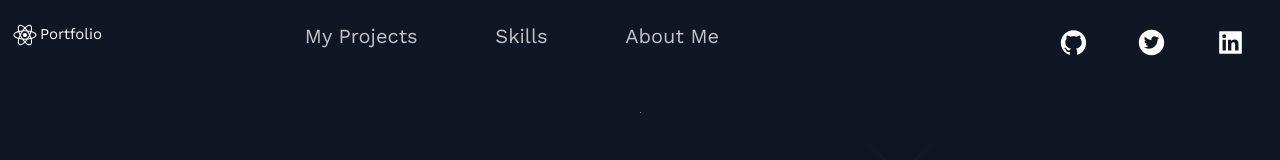
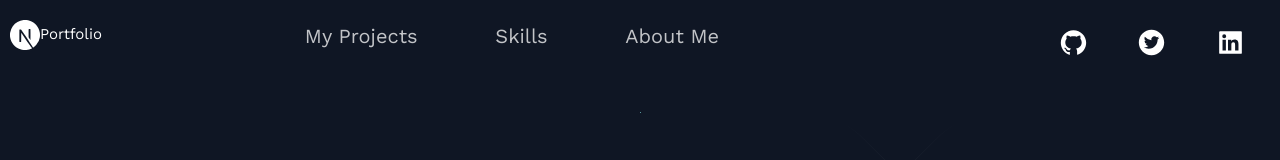
Before and after one commit to Taofiqq/react-nextjs-portfolio, a Next.js app: page / in a window 1280 px wide. Shown: the top 160 px of the page. Built offline with nearby package versions, Linux system fonts and the light colour scheme.

Commit message:
added styles

```diff
--- a/src/components/Header/Header.js
+++ b/src/components/Header/Header.js
@@ -1,7 +1,7 @@
 import Link from 'next/link';
 import React from 'react';
 import { AiFillGithub, AiFillTwitterCircle, AiFillLinkedin } from 'react-icons/ai';
-import { DiReact } from 'react-icons/di';
+import { SiNextDotJs } from "react-icons/si";
 
 import { Container, Div1, Div2, Div3, NavLink, SocialIcons, Span } from './HeaderStyles';
 
@@ -16,7 +16,7 @@ const Header = () =>  (
         color: "white",
         marginBottom: "20px"
       }}>
-      <DiReact size="3rem" />
+      <SiNextDotJs size="3rem" />
         <Span>Portfolio</Span>
       </a>
       </Link>
```
